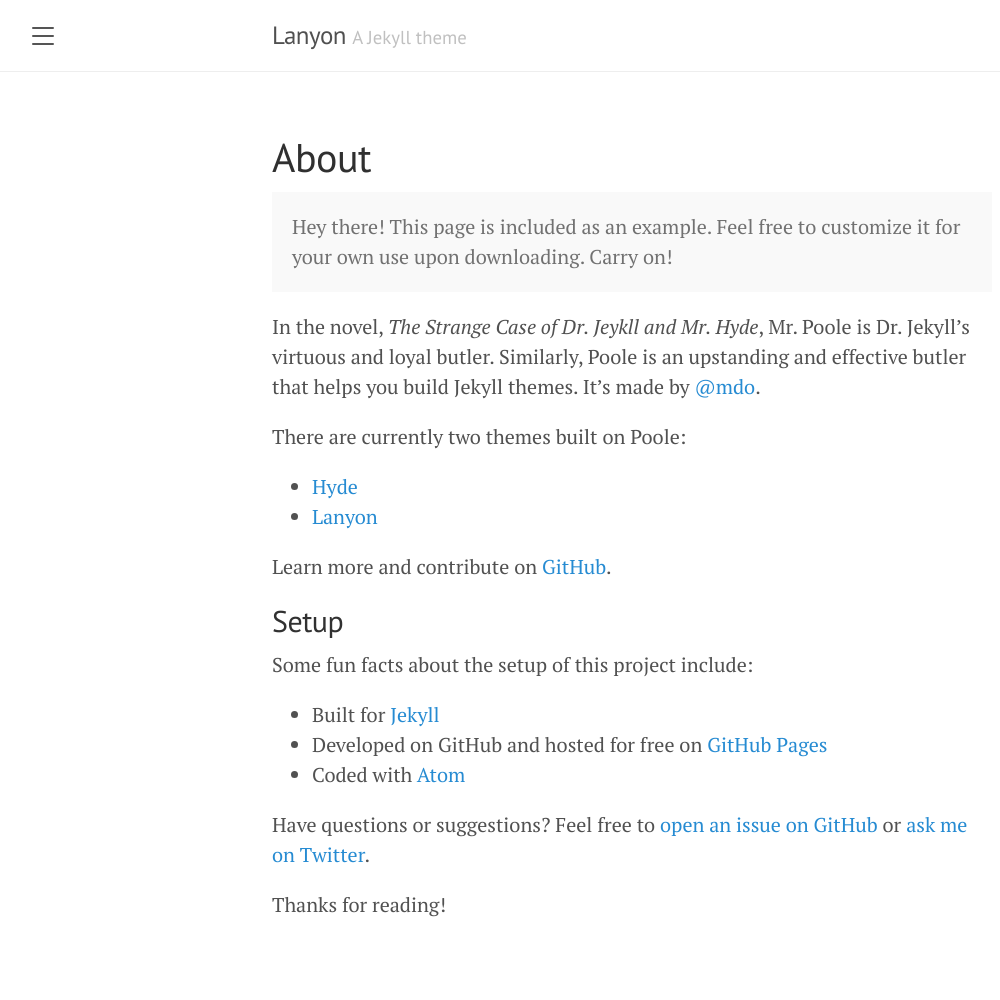
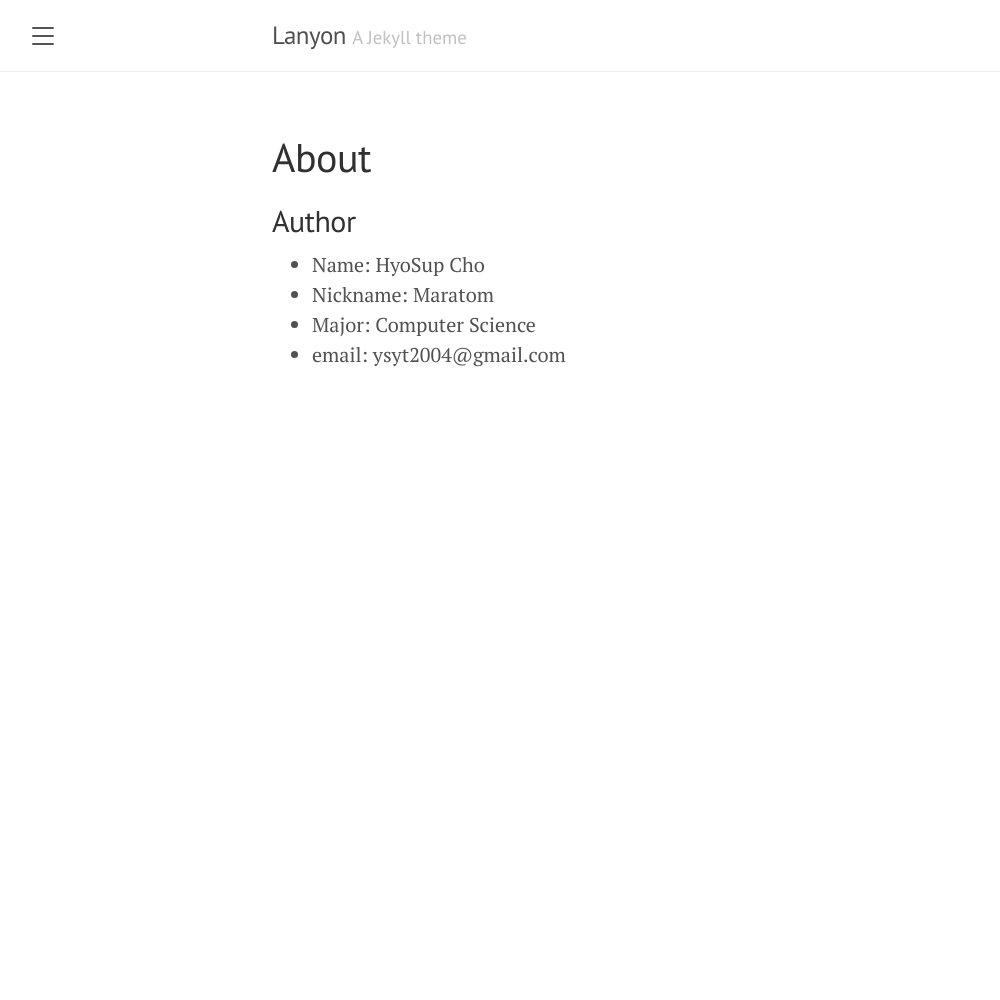
Before and after one commit to HyoSup0513/HyoSup0513.github.io, a Jekyll site: the page built from about.md, in a window 1280 px wide. Shown: the whole page, without its empty margins (8-1008 px from the left). Built offline with Jekyll 4.4.1, drawn with Linux system fonts in a browser that asks for light colours; after the commit the page ends 900 px from its top, so only the background shows below that.

Commit message:
Update about.md

```diff
--- a/about.md
+++ b/about.md
@@ -3,27 +3,8 @@
 title: About
 ---
 
-<p class="message">
-  Hey there! This page is included as an example. Feel free to customize it for your own use upon downloading. Carry on!
-</p>
-
-In the novel, *The Strange Case of Dr. Jeykll and Mr. Hyde*, Mr. Poole is Dr. Jekyll's virtuous and loyal butler. Similarly, Poole is an upstanding and effective butler that helps you build Jekyll themes. It's made by [@mdo](https://twitter.com/mdo).
-
-There are currently two themes built on Poole:
-
-* [Hyde](http://hyde.getpoole.com)
-* [Lanyon](http://lanyon.getpoole.com)
-
-Learn more and contribute on [GitHub](https://github.com/poole).
-
-## Setup
-
-Some fun facts about the setup of this project include:
-
-* Built for [Jekyll](https://jekyllrb.com)
-* Developed on GitHub and hosted for free on [GitHub Pages](https://pages.github.com)
-* Coded with [Atom](https://atom.io)
-
-Have questions or suggestions? Feel free to [open an issue on GitHub](https://github.com/poole/issues/new) or [ask me on Twitter](https://twitter.com/mdo).
-
-Thanks for reading!
+## Author
+- Name: HyoSup Cho
+- Nickname: Maratom
+- Major: Computer Science
+- email: ysyt2004@gmail.com
```
